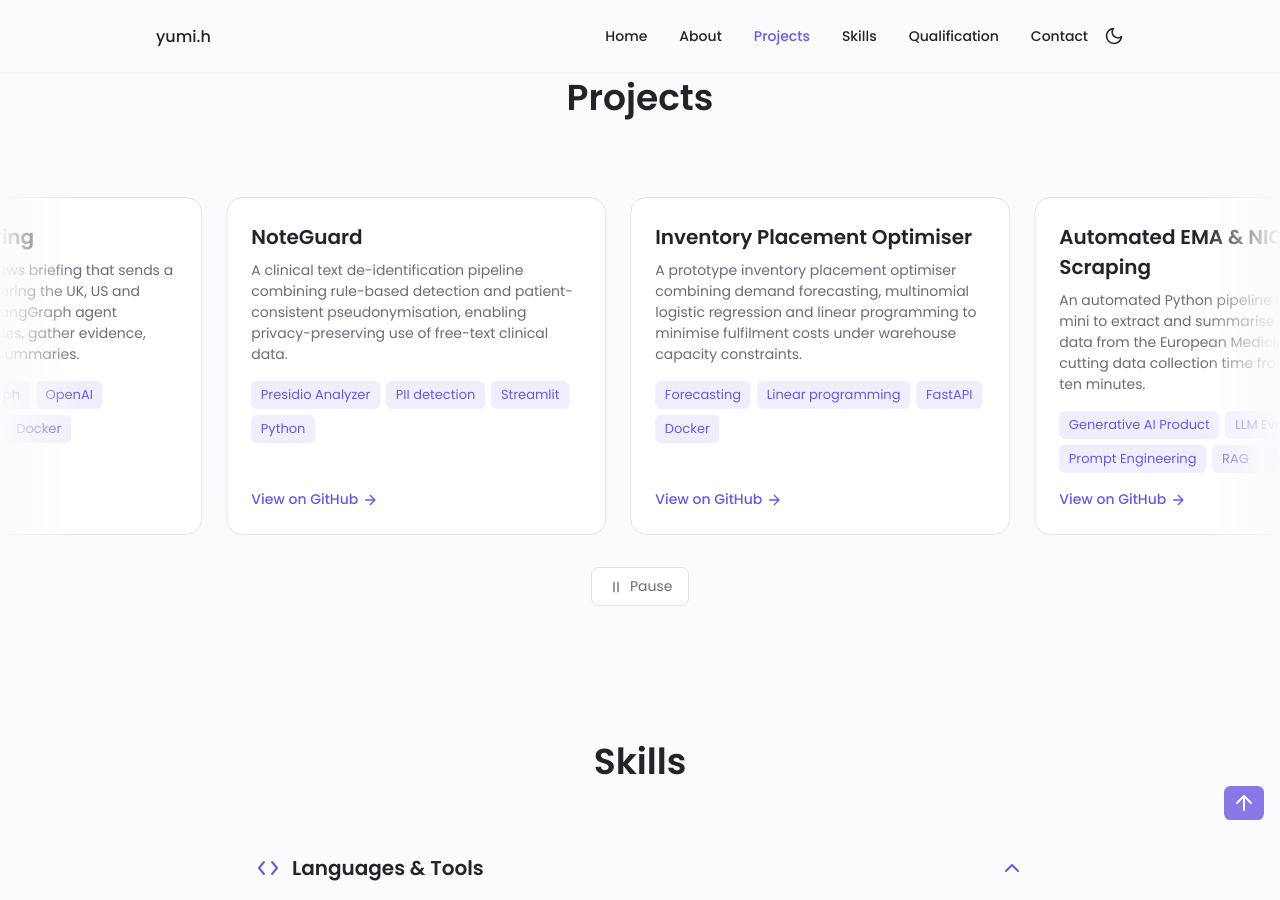
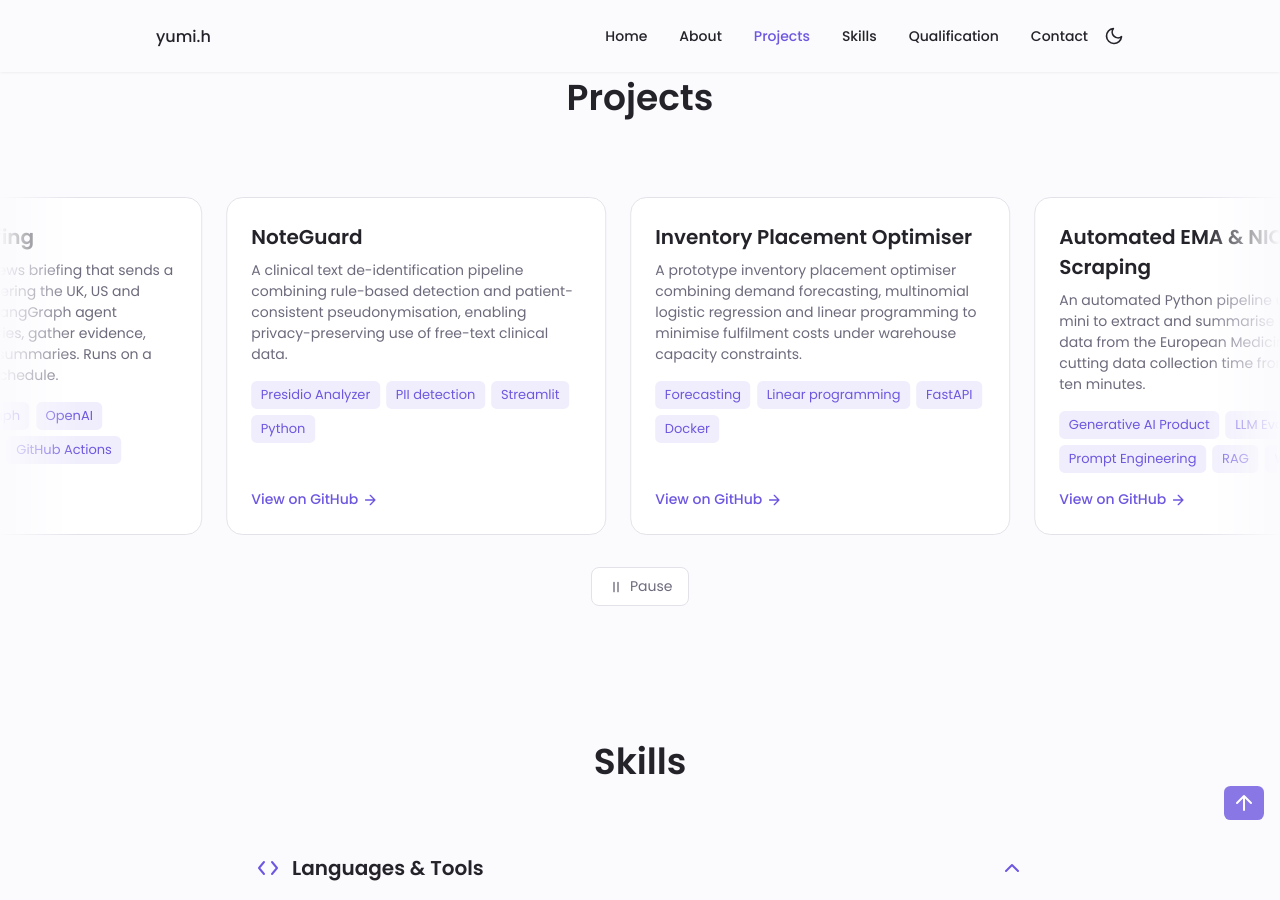
Before and after one commit to yumi-h-1/yumi-h-1.github.io, a Jekyll site: the page built from index.html, in a window 1280 px wide and 900 px high, scrolled down 1296 px. Built offline with Jekyll 4.4.1, drawn with Linux system fonts in a browser that asks for light colours.

Commit message:
Update projects.yml

```diff
--- a/_data/projects.yml
+++ b/_data/projects.yml
@@ -3,8 +3,8 @@
   description: >-
     A personal IT and AI news briefing that sends a daily email digest covering the UK,
     US and South Korea, using a LangGraph agent workflow to select stories, gather
-    evidence, and write and review summaries.
-  tags: [Agentic AI, LangGraph, OpenAI, LangSmith, SQLite, Docker]
+    evidence, and write and review summaries. Runs on a daily GitHub Actions schedule.
+  tags: [Agentic AI, LangGraph, OpenAI, LangSmith, SQLite, GitHub Actions]
 
 - title: NoteGuard
   url: https://github.com/yumi-h-1/Automatic-PII-preprocessing-tool
```
